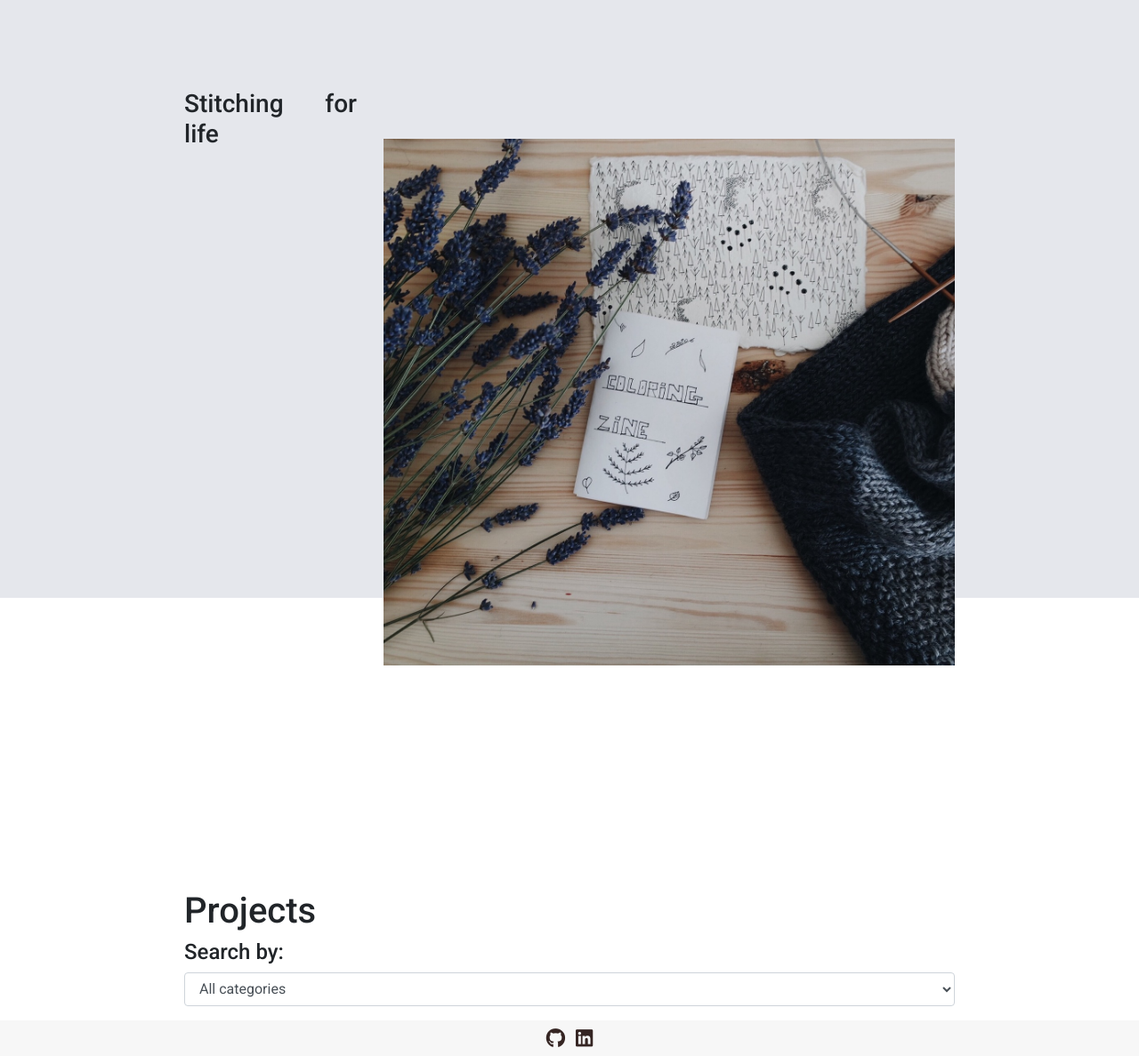
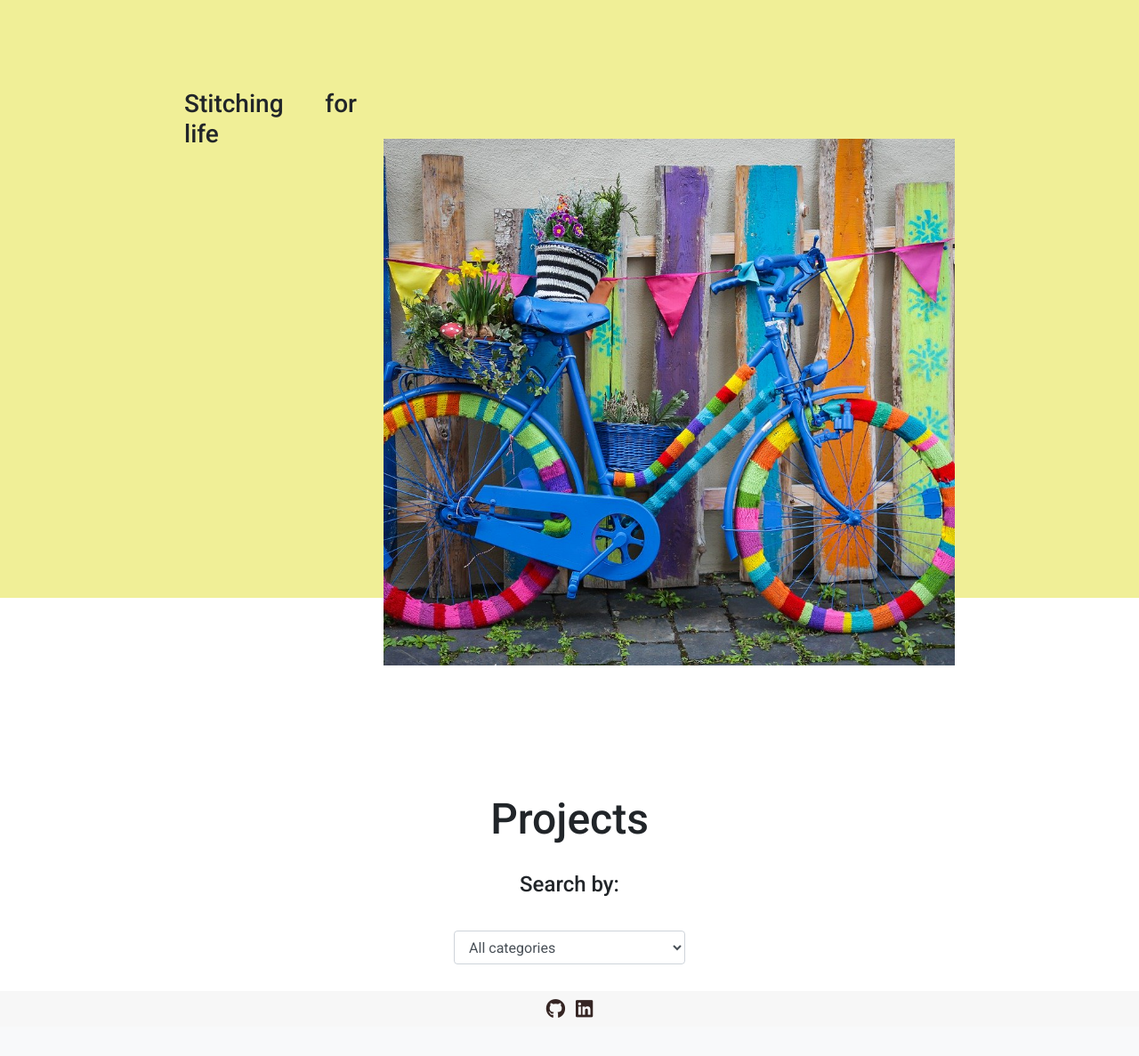
Before and after one commit to elisamunoz/docu-llamas, a Flask app: page / in a window 1280 px wide. Shown: the part 120-1307 px from the top of the page at 89% size. After the commit the page ends 1264 px from the top, so only its background shows below. Run offline with Flask 2, Linux system fonts and the light colour scheme; data that the repository does not hold is empty; some libraries are stand-ins or nearby versions.

Commit message:
changed home picture, deleted border and text from cards

```diff
--- a/static/css/style.css
+++ b/static/css/style.css
@@ -23,9 +23,13 @@ background-attachment: fixed;
 } */
 
 .section__title {
-text-align: center;
-font-size: 3vw;
-margin: 0;
+  text-align: center;
+  font-size: 3em;
+  margin: 0;
+}
+
+.section__sub-title {
+  text-align: center;
 }
 
 /* Header */
@@ -56,7 +60,7 @@ color: #2a201f;
 /* Home */
 
 .home {
-background-color: #e5e7ec;
+background-color: #f0ef97;
 height: 84vh;
 }
 
@@ -75,29 +79,32 @@ height: 84vh;
 }
 
 
+/* Projects */
 
-
-/* Patterns */
-
-#projects {
-  padding-top: 328px;
-}
-/*
-.home__text {
-  height: 62vh;
+.projects {
+  padding-top: 220px;
 }
 
-.home-img {
-  height: 31vh;
-} */
+.projects__search-by {
+padding: 30px 0;
+text-align: center;
+}
+
+.projects__search-by__search{
+  padding-bottom: 30px;
+}
+
+.projects__search-by__form  {
+ margin: auto;
+ width: 60%;
+}
 
 .card{
 position: relative;
 padding: 0 0 30px;
 margin: 24px auto;
 max-width: 600px;
-border: 2px solid black;
-border-radius:3px;
+border: none;
 }
 
 .card__img{
@@ -253,4 +260,8 @@ footer {
   margin-top: 56px;
   height: 74vh;
 }
+
+.projects__search-by__form  {
+  width: 30%;
+ }
 }
--- a/templates/addpattern.html
+++ b/templates/addpattern.html
@@ -1,6 +1,6 @@
 {% extends 'base.html' %} {% block content %}
 
-<h3>Add a Project/Article</h3>
+<h3 section__title>Add a Project/Article</h3>
 <div class="container">
     <form action="{{url_for('insert_pattern')}}" class="row" method="POST">
       <!-- Category name -->
--- a/templates/base.html
+++ b/templates/base.html
@@ -18,7 +18,7 @@
     />
     <link rel="stylesheet" href="{{ url_for('static', filename='css/style.css') }}" />
   </head>
-  <body data-spy="scroll">
+  <body>
     <!-- Header -->
     <nav class="navbar navbar-expand-lg navbar-light bg-light">
       <a class="navbar-brand" href="#">Stitching for Life</a>
--- a/templates/editpattern.html
+++ b/templates/editpattern.html
@@ -1,6 +1,6 @@
 {% extends 'base.html' %} {% block content %}
 
-<h3>Edit a Project/Article</h3>
+<h3 class="section__title">Edit a Project/Article</h3>
 
 <div class="container">
     <form action="{{url_for('update_pattern', pattern_id=pattern._id)}}" class="row" id="edit" method="POST">
--- a/templates/home.html
+++ b/templates/home.html
@@ -1,7 +1,7 @@
 {% extends 'base.html' %} {% block content %}
 
   <!-- Home -->
-  <section id="home" class="home">
+  <section class="home">
     <div class="container">
       <div class="row row-home">
         <div class="home__text col-12 col-xl-3">
@@ -17,19 +17,21 @@
 
 
   <!-- Patterns -->
-  <section id="projects">
+  <section id="projects" class="projects">
       <div class="container">
           <!-- <h1 class="section__title">About</h1> -->
 
-          <h1>Projects</h1>
-          <h4>Search by:</h4>
-          <div class="form-group">
+          <h1 class="section__title">Projects</h1>
+          <div class="projects__search-by">
+            <h4 class="projects__search-by__search">Search by:</h4>
+            <div class="form-group projects__search-by__form">
                 <select  onchange="filterCardsByCategory()" id="category" name="category_name" class="form-control ">
                   <option value="" selected>All categories</option>
                   {% for category in categories %}
                     <option value="{{category.category_name}}">{{category.category_name}}</option>
                   {% endfor %}
                 </select>
+            </div>
           </div>
 
           <!-- card -->
@@ -57,11 +59,11 @@
                       </div>
                       <div class="card__body__txt">
                         {% if (pattern.category_name == 'knitting' or pattern.category_name == 'crochet' or pattern.category_name == 'sewing') %}
-                          <p>Pattern size: {{pattern.pattern_size}}</p>
+                          <!-- <p>Pattern size: {{pattern.pattern_size}}</p> -->
                           <p>Difficulty: {% include 'difficulty.html' %}</p>
                         {% endif %}
-                          <p>Language: {{pattern.pattern_language}}</p>
-                      </div>
+                          <!-- <p>Language: {{pattern.pattern_language}}</p>
+                      </div> -->
                   </div>
             </article>
           </div>
```
Also changed, not shown: static/images/home_img.jpg, static/images/kkk.jpg (added), static/images/lake-constance-673103_1280.jpg (added). Lines whose indentation alone changed are shown as unchanged.
